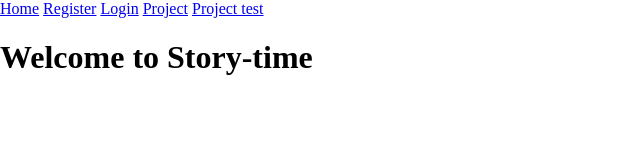
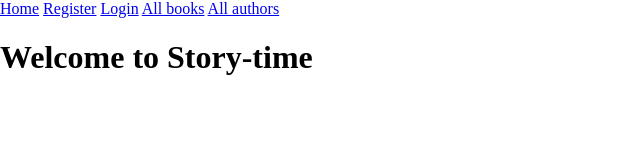
Before and after one commit to manhhungpc/HMI-frontend, a SvelteKit app: page / in a window 1280 px wide. Shown: the top 160 px of the page, without its empty margins (0-640 px from the left). Built offline with nearby package versions, Linux system fonts and the light colour scheme.

Commit message:
config deploy

```diff
--- a/package.json
+++ b/package.json
@@ -33,6 +33,7 @@
 	},
 	"type": "module",
 	"dependencies": {
+		"@sveltejs/adapter-vercel": "^2.4.1",
 		"@threlte/core": "^5.0.8",
 		"@threlte/extras": "^4.9.3",
 		"axios": "^1.2.2",
--- a/src/routes/+layout.svelte
+++ b/src/routes/+layout.svelte
@@ -2,7 +2,7 @@
 	<a href="/">Home</a>
 	<a href="/user/register">Register</a>
 	<a href="/user/login">Login</a>
-	<a href="/projects">Project</a>
-	<a href="/projects/testId">Project test</a>
+	<a href="/books">All books</a>
+	<a href="/authors">All authors</a>
 </nav>
 <slot />
--- a/svelte.config.js
+++ b/svelte.config.js
@@ -1,4 +1,4 @@
-import adapter from '@sveltejs/adapter-auto';
+import adapter from '@sveltejs/adapter-vercel';
 import { vitePreprocess } from '@sveltejs/kit/vite';
 
 /** @type {import('@sveltejs/kit').Config} */
@@ -8,7 +8,9 @@ const config = {
 	preprocess: vitePreprocess(),
 
 	kit: {
-		adapter: adapter(),
+		adapter: adapter({
+			runtime: 'nodejs18.x',
+		}),
 		alias: { 'lib/': './src/lib/' },
 	},
 };
```
Also changed, not shown: 1 other file (tests, documents, lock files or other folders).
